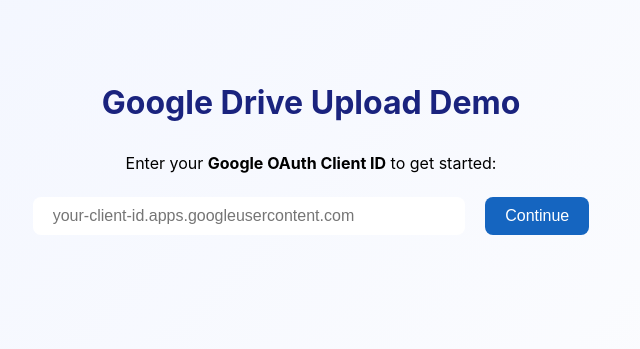
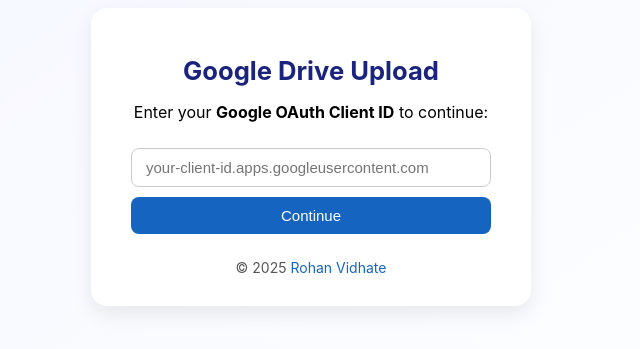
Before and after one commit to roneya/drive, a plain HTML site: page index.html in a window 1280 px wide. Shown: the part 243-592 px from the top of the page, without its empty margins (329-969 px from the left). Drawn offline with Linux system fonts and the light colour scheme.

Commit message:
Update index.html

```diff
--- a/index.html
+++ b/index.html
@@ -3,59 +3,117 @@
 <head>
 <meta charset="UTF-8" />
 <meta name="viewport" content="width=device-width, initial-scale=1.0" />
-<title>Google Drive Upload Demo</title>
+<title>Google Drive Upload</title>
 <script src="https://accounts.google.com/gsi/client" async defer></script>
 <style>
   body {
-    font-family: Inter, sans-serif;
-    background: linear-gradient(135deg, #f0f4ff, #fefefe);
+    font-family: "Inter", system-ui, sans-serif;
+    background: linear-gradient(145deg, #f2f6ff, #ffffff);
     display: flex;
     flex-direction: column;
     align-items: center;
     justify-content: center;
     height: 100vh;
     margin: 0;
+  }
+
+  .card {
+    background: white;
+    padding: 30px 40px;
+    border-radius: 16px;
+    box-shadow: 0 8px 20px rgba(0,0,0,0.08);
     text-align: center;
+    width: 360px;
   }
-  h1 { color: #1a237e; margin-bottom: 5px; }
+
+  h1 {
+    color: #1a237e;
+    font-size: 1.6rem;
+    margin-bottom: 16px;
+  }
+
   input, button {
-    margin: 8px;
-    padding: 10px 20px;
-    font-size: 16px;
-    border: none;
+    width: 100%;
+    margin-top: 10px;
+    padding: 10px 14px;
+    font-size: 15px;
     border-radius: 8px;
-    cursor: pointer;
+    border: 1px solid #ccc;
+    box-sizing: border-box;
   }
+
+  input:focus {
+    border-color: #1565c0;
+    outline: none;
+  }
+
   button {
     background-color: #1565c0;
     color: white;
+    border: none;
+    cursor: pointer;
+    transition: 0.2s;
   }
+
+  button:hover:not(:disabled) {
+    background-color: #0d47a1;
+  }
+
   button:disabled {
     background-color: #ccc;
     cursor: not-allowed;
   }
-  #link a { color: #1565c0; text-decoration: none; }
+
   .hidden { display: none; }
-  .input-box {
-    margin: 10px;
-  }
+
   .radio-group {
     margin-top: 10px;
+    display: flex;
+    justify-content: center;
+    gap: 15px;
+  }
+
+  #status {
+    margin-top: 10px;
+    color: #444;
+  }
+
+  #link a {
+    color: #1565c0;
+    text-decoration: none;
+  }
+
+  footer {
+    margin-top: 25px;
+    font-size: 14px;
+    color: #555;
+  }
+
+  footer a {
+    color: #1565c0;
+    text-decoration: none;
+  }
+
+  footer a:hover {
+    text-decoration: underline;
   }
 </style>
 </head>
 <body>
-  <h1>Google Drive Upload Demo</h1>
 
-  <div id="clientIdSection" class="input-box">
-    <p>Enter your <b>Google OAuth Client ID</b> to get started:</p>
-    <input type="text" id="clientIdInput" placeholder="your-client-id.apps.googleusercontent.com" size="40"/>
+  <div class="card">
+    <h1>Google Drive Upload</h1>
+
+    <div id="clientIdSection">
+      <p>Enter your <b>Google OAuth Client ID</b> to continue:</p>
+      <input type="password" id="clientIdInput" placeholder="your-client-id.apps.googleusercontent.com" />
       <button id="saveClientIdBtn">Continue</button>
     </div>
 
     <div id="mainSection" class="hidden">
       <button id="loginBtn">Sign in with Google</button>
       <button id="logoutBtn" style="display:none;background:#b71c1c;">Logout</button>
+
       <p id="userInfo"></p>
       <p id="status"></p>
 
@@ -66,8 +124,12 @@
       </div>
 
       <button id="uploadBtn" disabled>Upload</button>
+      <div id="link"></div>
+    </div>
 
-    <div id="link"></div>
+    <footer>
+      © 2025 <a href="https://www.linkedin.com/in/iamrohanvidhate" target="_blank">Rohan Vidhate</a>
+    </footer>
   </div>
 
 <script>
@@ -103,7 +165,6 @@
         if (tokenResponse.error) return;
         accessToken = tokenResponse.access_token;
 
-        // ✅ Fetch user info
         const profile = await fetch("https://www.googleapis.com/oauth2/v3/userinfo", {
           headers: { Authorization: "Bearer " + accessToken },
         }).then(res => res.json()).catch(() => null);
@@ -121,7 +182,6 @@
       },
     });
 
-    // Restore session
     const saved = JSON.parse(localStorage.getItem(LS_KEY) || "null");
     if (saved && saved.clientId === clientId && Date.now() - saved.time < 45 * 60 * 1000) {
       accessToken = saved.accessToken;
@@ -196,23 +256,19 @@
 
       try {
         const id = await uploadFile(file);
-
         if (visibility === "public") {
           const links = await makePublic(id);
           document.getElementById("status").innerText = "✅ Uploaded (Public)";
           document.getElementById("link").innerHTML = `
             <p><b>View (Public):</b> <a href="${links.webViewLink}" target="_blank">Open</a></p>
-            <p><b>Direct Download:</b> <a href="${links.webContentLink}" target="_blank">Download</a></p>
-          `;
+            <p><b>Direct Download:</b> <a href="${links.webContentLink}" target="_blank">Download</a></p>`;
         } else {
           document.getElementById("status").innerText = "✅ Uploaded (Private)";
           document.getElementById("link").innerHTML = `
             <p><b>Private File ID:</b> ${id}</p>
-            <p><i>Only visible to you in your Google Drive.</i></p>
-          `;
+            <p><i>Only visible to you in your Google Drive.</i></p>`;
         }
-
-      } catch (e) {
+      } catch {
         document.getElementById("status").innerText = "❌ Upload failed.";
       }
     }
```
Lines whose indentation alone changed are shown as unchanged.
